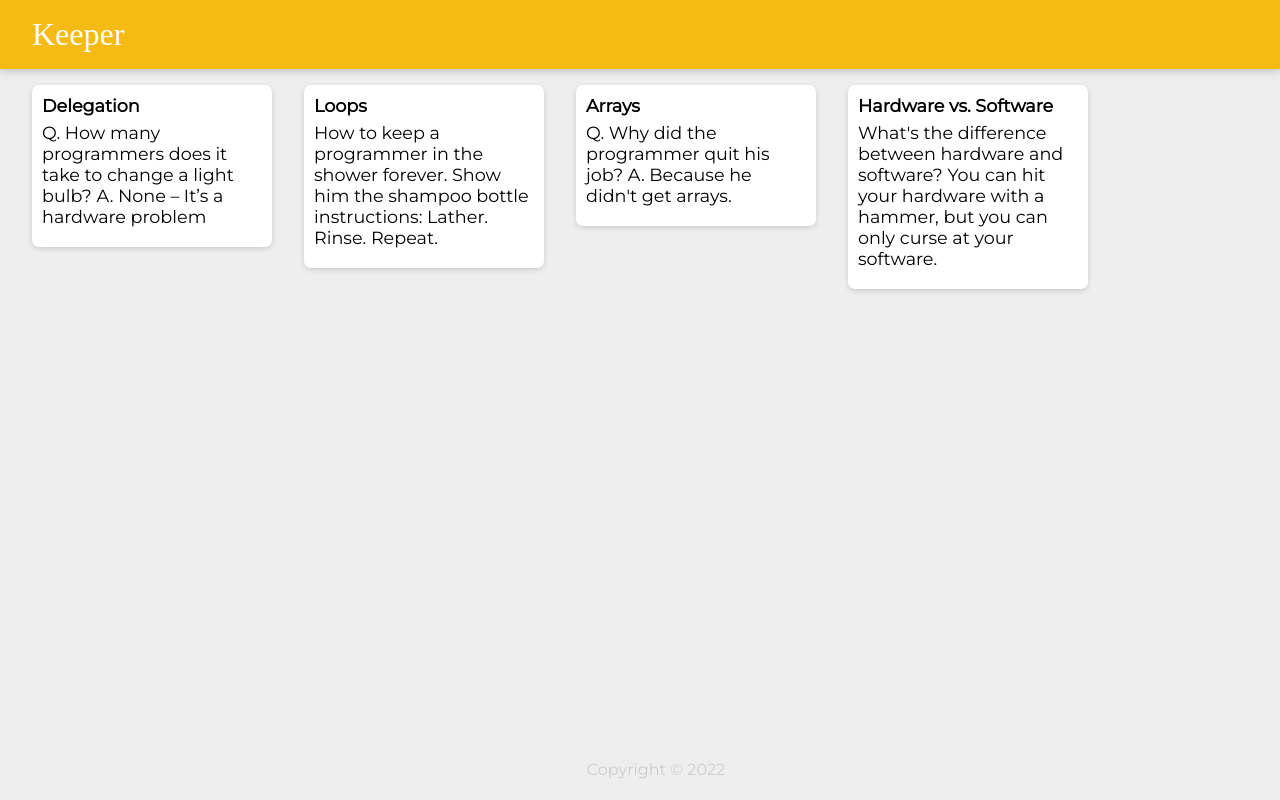
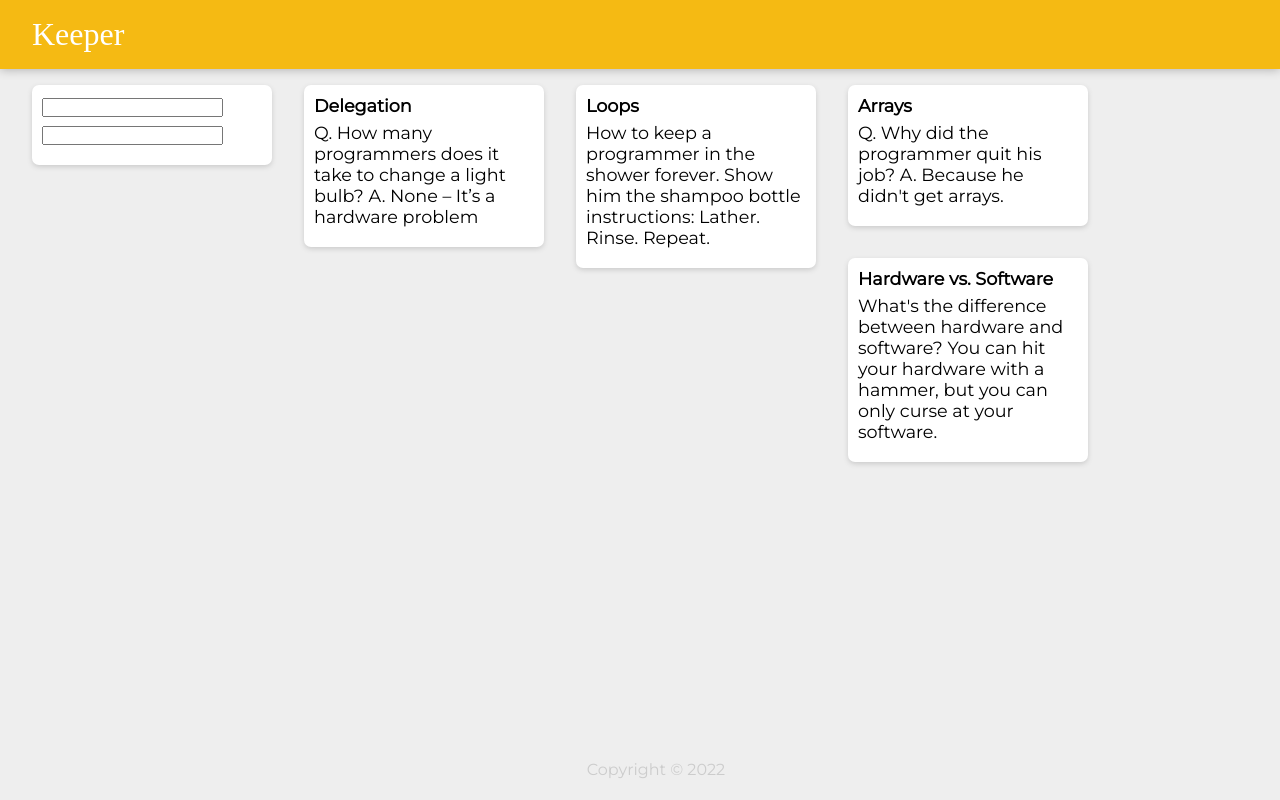
Before and after one commit to eslamwaeldev/Keeper, a React (Create React App) app: page / in a window 1280 px wide. Built offline with nearby package versions, Linux system fonts and the light colour scheme; a web font is replaced by a local one.

Commit message:
build: add note function skeleton

```diff
--- a/src/components/App.jsx
+++ b/src/components/App.jsx
@@ -1,13 +1,39 @@
-import React from "react";
+import React, { useState } from "react";
 import Header from "./Header";
 import Footer from "./Footer";
 import Note from "./Note";
 import sampleNotes from "./notes";
 
 function App() {
+  const [notes, setNotes] = useState([]);
+  const [addNote, setAddNote] = useState("false");
+  const [note, setNote] = useState({
+    title: "",
+    content: "",
+  });
   return (
     <>
       <Header />
+      <div className="note">
+        <h1>
+          <input
+            value={note.title}
+            onChange={(event) => {
+              const title = event.target.value;
+              setNote({ title: title });
+            }}
+          />
+        </h1>
+        <p>
+          <input
+            value={note.content}
+            onChange={(event) => {
+              const content = event.target.value;
+              setNote({ content: content });
+            }}
+          />
+        </p>
+      </div>
       {sampleNotes.map((note) => {
         return <Note key={note.key} title={note.title} content={note.content} />;
       })}
```
